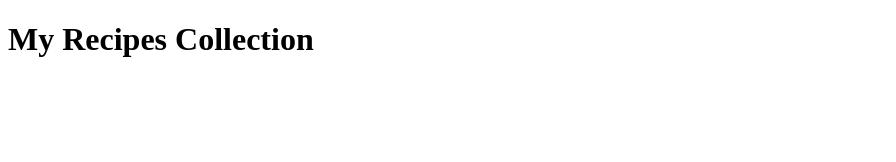
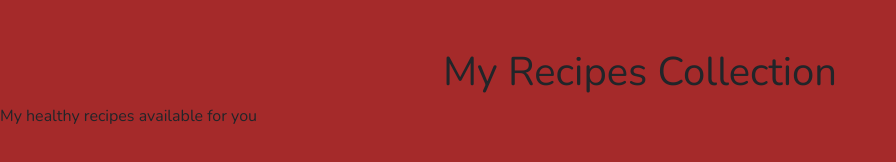
Before and after one commit to andreeaduta2022/responsive-portofolio, a plain HTML site: page index.html in a window 1280 px wide. Shown: the whole page, without its empty margins (0-896 px from the left). Drawn offline with nearby package versions, Linux system fonts and the light colour scheme.

Commit message:
html and css set-up

```diff
--- a/index.html
+++ b/index.html
@@ -5,8 +5,21 @@
     <meta http-equiv="X-UA-Compatible" content="IE=edge">
     <meta name="viewport" content="width=device-width, initial-scale=1.0">
     <title>Recipe collection</title>
+    <link href="https://cdn.jsdelivr.net/npm/bootstrap@5.2.3/dist/css/bootstrap.min.css" rel="stylesheet"
+        integrity="sha384-rbsA2VBKQhggwzxH7pPCaAqO46MgnOM80zW1RWuH61DGLwZJEdK2Kadq2F9CUG65" crossorigin="anonymous">
+        <link href="style.css" rel="stylesheet" type="text/css" />
+        <link rel="preconnect" href="https://fonts.googleapis.com">
+        <link rel="preconnect" href="https://fonts.gstatic.com" crossorigin>
+        <link href="https://fonts.googleapis.com/css2?family=Nunito&display=swap" rel="stylesheet">
+        <link rel="preconnect" href="https://fonts.googleapis.com">
+        <link rel="preconnect" href="https://fonts.gstatic.com" crossorigin>
+        <link href="https://fonts.googleapis.com/css2?family=Nunito:wght@400;700&display=swap" rel="stylesheet">
 </head>
 <body>
-   <h1>My Recipes Collection</h1>
+   <h1 class="text-center mt-5">My Recipes Collection</h1>
+   <p>My healthy recipes available for you</p>
+    <script src="https://cdn.jsdelivr.net/npm/bootstrap@5.2.3/dist/js/bootstrap.bundle.min.js"
+        integrity="sha384-kenU1KFdBIe4zVF0s0G1M5b4hcpxyD9F7jL+jjXkk+Q2h455rYXK/7HAuoJl+0I4"
+        crossorigin="anonymous"></script>
 </body>
 </html>
--- /dev/null
+++ b/style.css
@@ -0,0 +1,3 @@
+body{background-color: brown;}
+h1{font-family: 'Nunito', sans-serif;}
+p{font-family: 'Nunito', sans-serif;}
```
